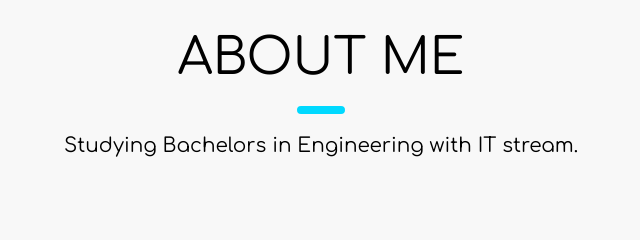
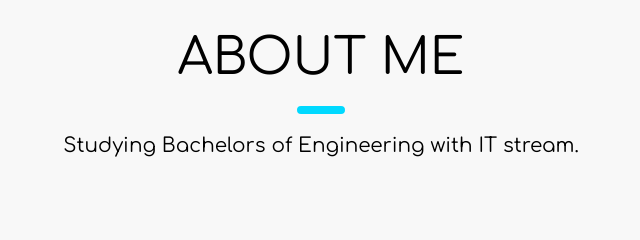
Before and after one commit to aman2151/portfolio_site, a plain HTML site: page index.html in a window 1280 px wide. Shown: the part 920-1160 px from the top of the page, 319-959 px from the left. Drawn offline with Linux system fonts and the light colour scheme.

Commit message:
Update index.html

```diff
--- a/index.html
+++ b/index.html
@@ -69,7 +69,7 @@
             <div class="about-title">ABOUT ME</div>
             <div class="about-bar"></div>
             <div class="about-info">
-                <P>Studying Bachelors in Engineering with IT stream.</P>
+                <P>Studying Bachelors of Engineering with IT stream.</P>
             </div>
         </div>
 
```
